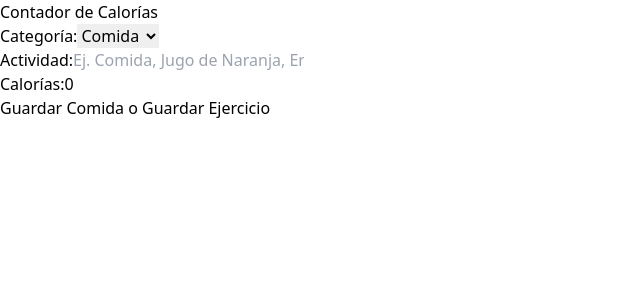
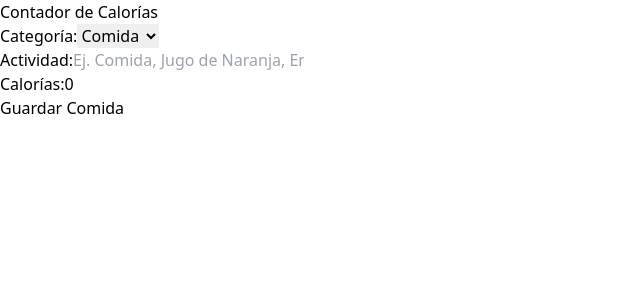
Before and after one commit to tonybarquera/calorie-tracker, a React (Vite) app: page / in a window 1280 px wide. Shown: the top 300 px of the page, without its empty margins (0-640 px from the left). Built offline with nearby package versions, Linux system fonts and the light colour scheme.

Commit message:
[ADD] Form validation

```diff
--- a/src/components/Form.tsx
+++ b/src/components/Form.tsx
@@ -4,7 +4,7 @@ import type { Activity } from "../types";
 
 function Form() {
   const [ activity, setActivity ] = useState<Activity>({
-    category: '1',
+    category: 1,
     name: '',
     calories: 0
   });
@@ -14,6 +14,11 @@ function Form() {
       ...activity,
       [e.target.id]: e.target.id === 'name' ? e.target.value : +e.target.value
     });
+  }
+
+  const isValidActivity = () => {
+    const { name, calories } = activity;
+    return name.trim() !== '' && calories > 0;
   }
 
   return (
@@ -63,8 +68,9 @@ function Form() {
 
       <input
         type="submit"
-        className="bg-gray-800 hover:bg-gray-900 w-full p-2 font-bold uppercase text-white cursor-pointer rounded-lg"
-        value="Guardar Comida o Guardar Ejercicio"
+        className="bg-gray-800 hover:bg-gray-900 w-full p-2 font-bold uppercase text-white cursor-pointer rounded-lg disabled:opacity-50 disabled:cursor-auto disabled:hover:bg-gray-800"
+        value={`Guardar ${categories[activity.category - 1].name}`}
+        disabled={!isValidActivity()}
       />
     </form>
   )
```
